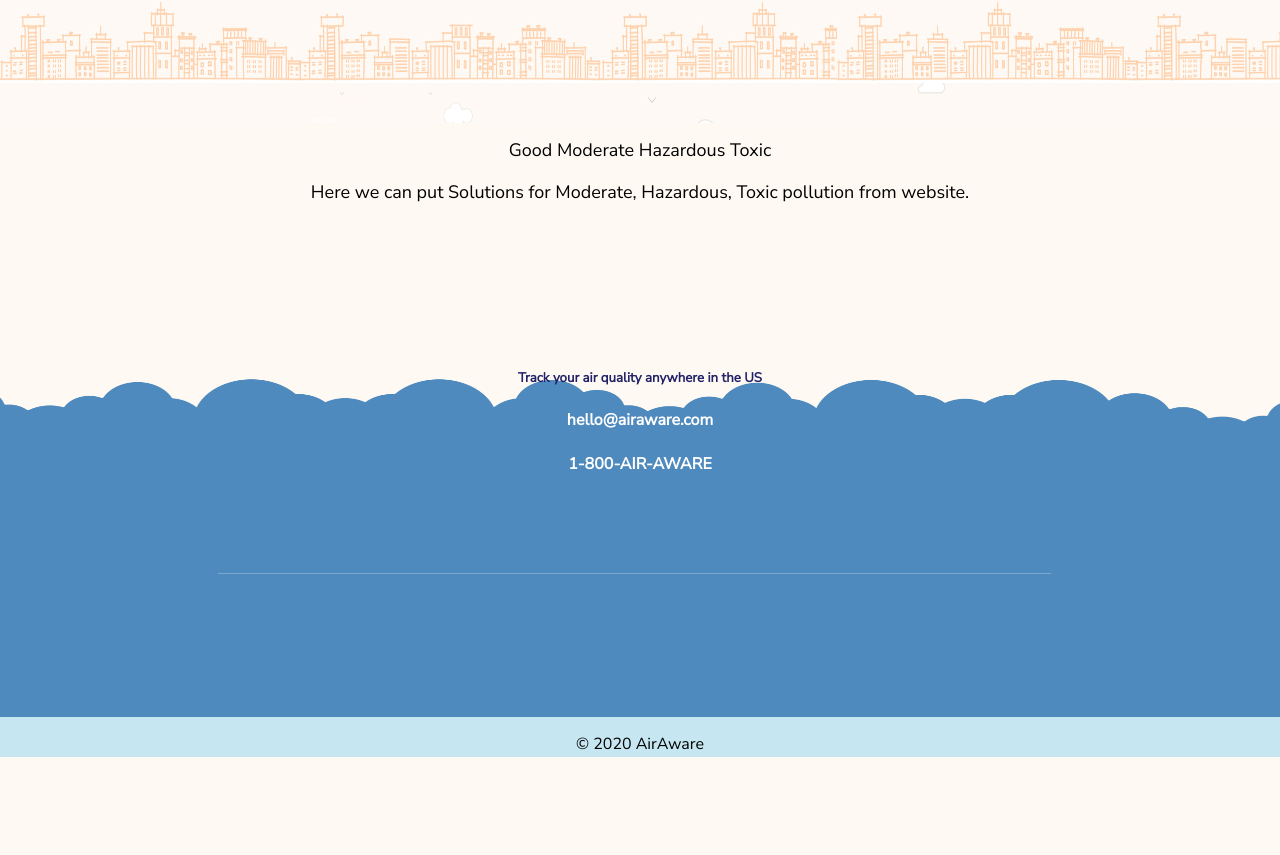
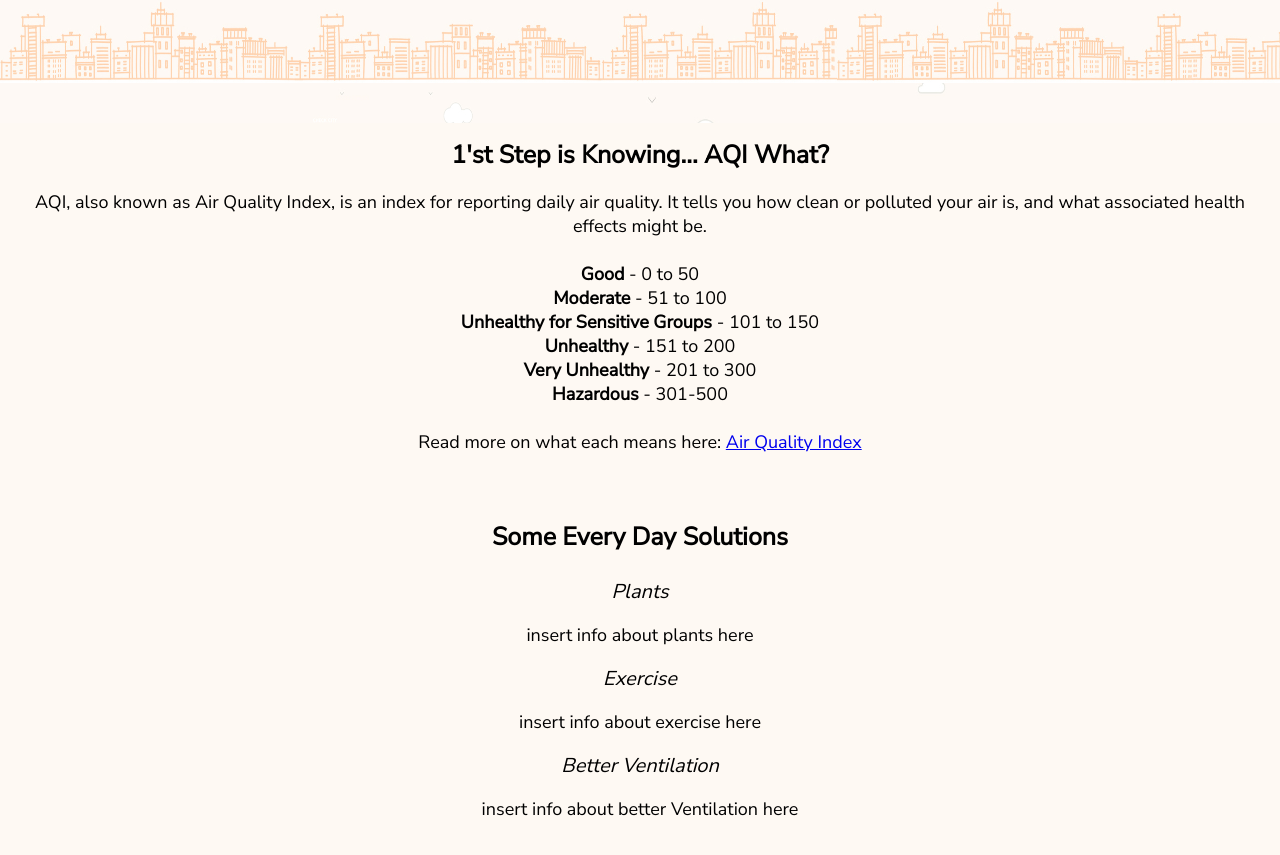
Before and after one commit to wyncode/C36_midterm_elvis_iman_julio_krissy, a React (Create React App) app in the folder client/: page /solutions in a window 1280 px wide. Shown: the part 345-1200 px from the top of the page. Before the commit the page ends 1102 px from the top, so only its background shows below. Built offline with nearby package versions, Linux system fonts and the light colour scheme.

Commit message:
Started Solutions page body

```diff
--- a/client/src/components/Solutions.jsx
+++ b/client/src/components/Solutions.jsx
@@ -8,11 +8,35 @@ const Solutions = () => {
         <div id="title-inner-pages">Air Quality Solutions</div>
         </div>
         <div className="solutions-body">
-          Good Moderate Hazardous Toxic
+          <h10>
+            1'st Step is Knowing... AQI What?
+            </h10>
           <p>
-            Here we can put Solutions for Moderate, Hazardous, Toxic pollution
-            from website.
-          </p>
+            AQI, also known as Air Quality Index, is an index for reporting daily air quality. It tells you how clean or polluted your air is, and what associated health effects might be.
+            <br></br><br></br><b>Good</b> - 0 to 50
+            <br></br><b>Moderate</b> - 51 to 100
+            <br></br><b>Unhealthy for Sensitive Groups</b> - 101 to 150
+            <br></br><b>Unhealthy</b> - 151 to 200
+            <br></br><b>Very Unhealthy</b> - 201 to 300
+            <br></br><b>Hazardous</b> - 301-500
+            <br></br><br></br>
+            Read more on what each means here: <a href="https://airnow.gov/index.cfm?action=aqibasics.aqi">Air Quality Index</a>
+            </p>
+            <br></br><br></br>
+            <h10>Some Every Day Solutions</h10>
+            <br></br>
+            <h9>Plants</h9>
+            <p>
+            insert info about plants here
+              </p>
+            <h9>Exercise</h9>
+            <p>
+            insert info about exercise here
+              </p>
+            <h9>Better Ventilation</h9>
+            <p>
+              insert info about better Ventilation here
+              </p>
         </div>
       <div className="bottom-image">
         <div className="bottom-hero-text">
--- a/client/src/styling/App.css
+++ b/client/src/styling/App.css
@@ -118,6 +118,16 @@ body {
   flex-direction: column;
 }
 
+h10 {
+  font-size: 25px;
+  font-weight: bold;
+}
+
+h9 {
+  font-size: 20px;
+  font-style: italic;
+}
+
 .solutions-body {
   font-size: 18px;
   display: flex;
@@ -178,7 +188,7 @@ body {
 }
 
 #title-inner-pages {
-  font-size: 30px;
+  font-size: 40px;
   display: flex;
   justify-content: center;
   align-items: center;
```
